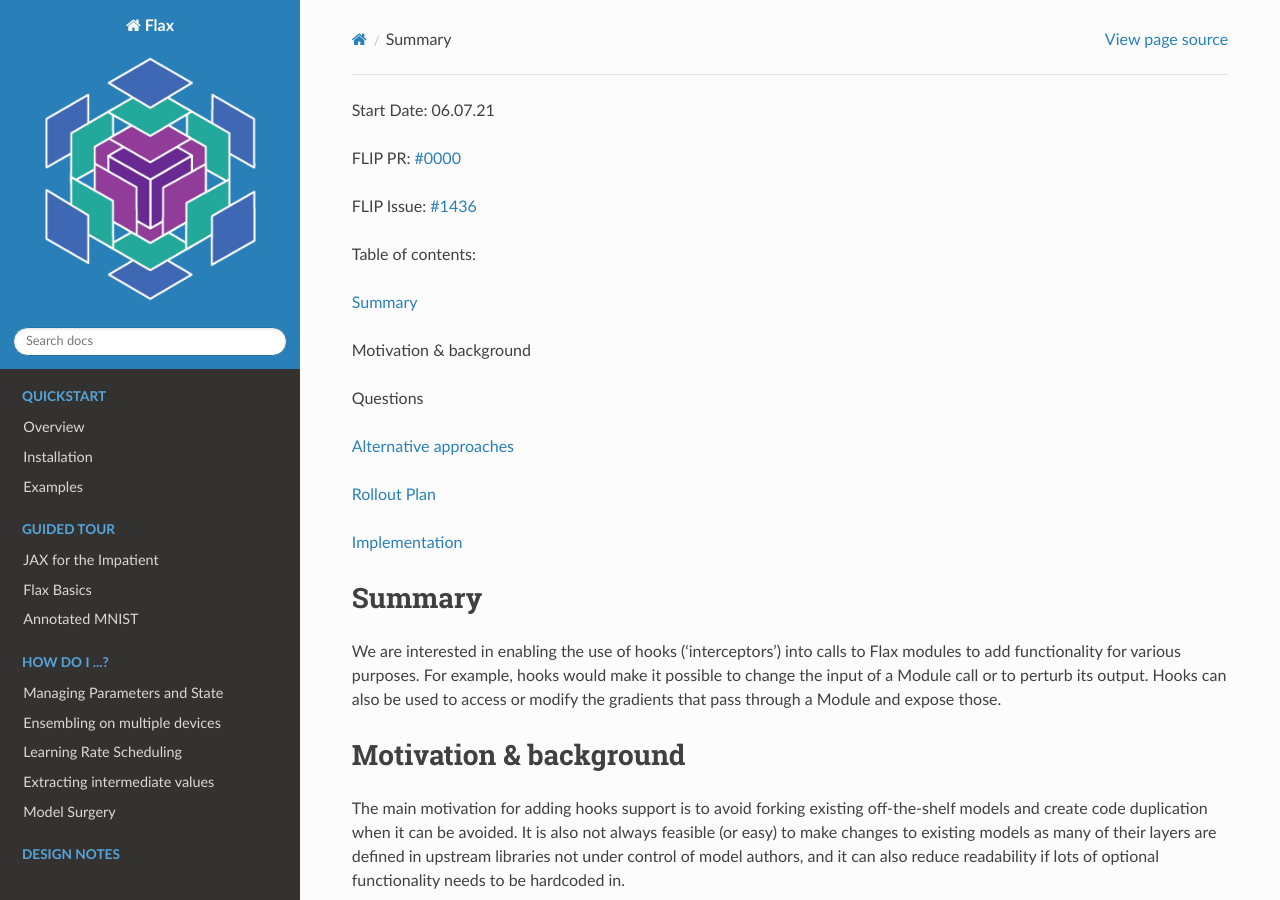
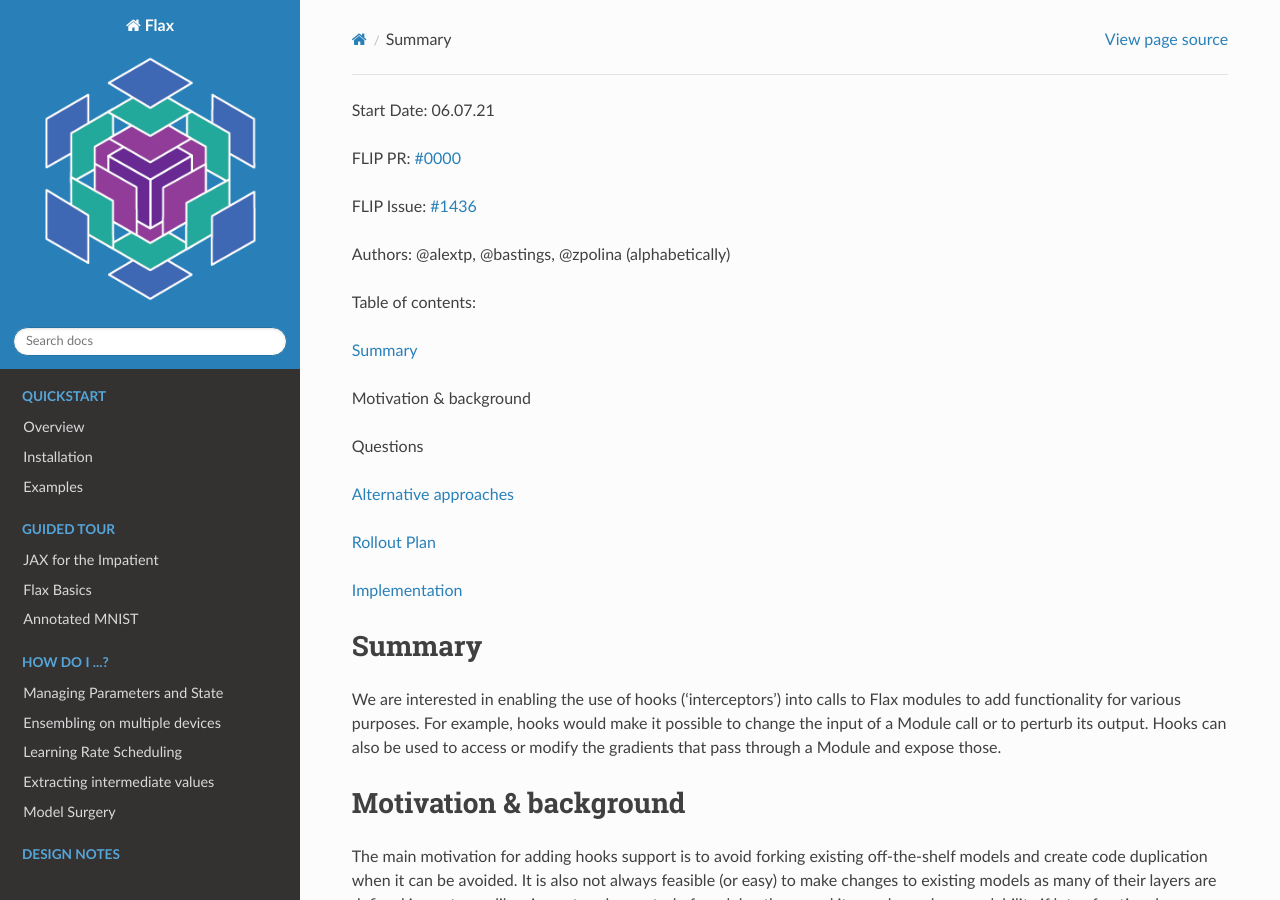
Before and after one commit to google/flax, a Sphinx documentation site: the page built from docs/flip/1436-interceptor.md, in a window 1280 px wide and 900 px high. Built offline with Sphinx 7.4.7 and the Read the Docs theme 2.0.0, drawn with Linux system fonts in a browser that asks for light colours.

Commit message:
add authors

```diff
--- a/docs/flip/1436-interceptor.md
+++ b/docs/flip/1436-interceptor.md
@@ -2,6 +2,7 @@
 - FLIP PR: [#0000](https://github.com/google/flax/pull/0000)
 - FLIP Issue: [#1436](https://github.com/google/flax/issues/1436)
 
+Authors: @alextp, @bastings, @zpolina (alphabetically)
 
 Table of contents:
 
```
